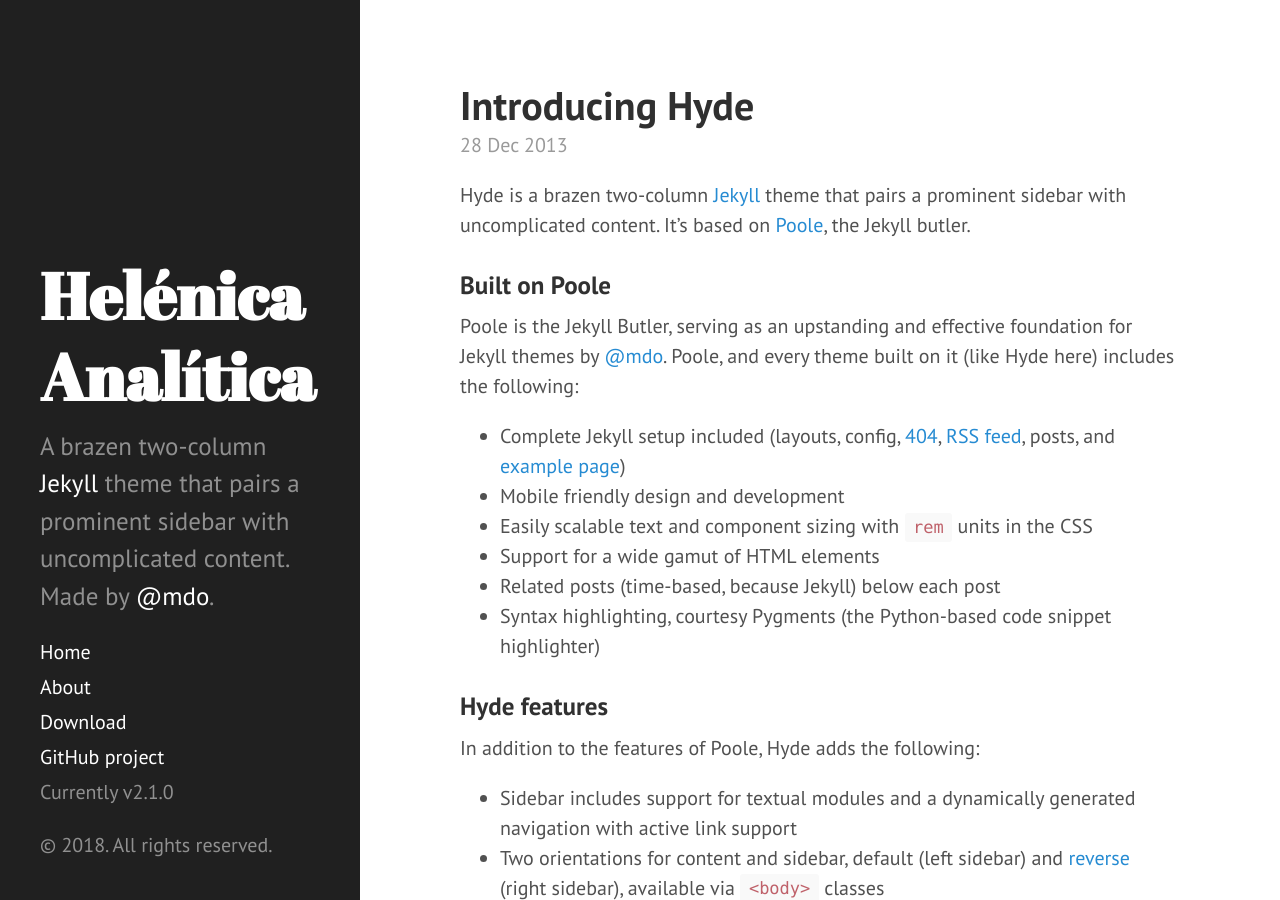
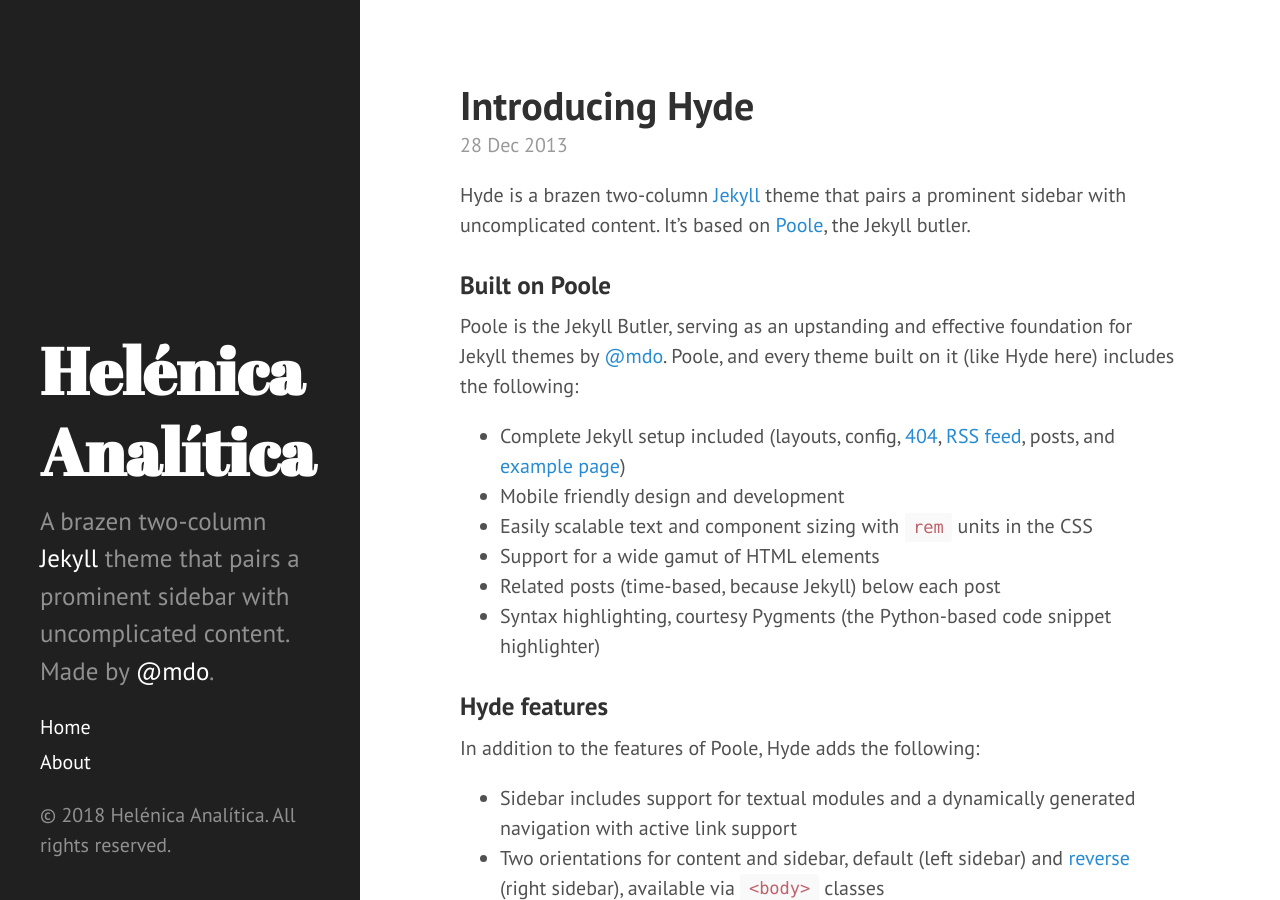
Before and after one commit to nestorbenavidez/helenicaanalitica.site, a Jekyll site: the page built from index.html, in a window 1280 px wide and 900 px high. Built offline with Jekyll 4.4.1, drawn with Linux system fonts in a browser that asks for light colours; Markdown is read by kramdown in place of the engine named in the settings; the list of posts is cut into pages by our own code.

```diff
--- a/_includes/sidebar.html
+++ b/_includes/sidebar.html
@@ -26,11 +26,9 @@
         {% endif %}
       {% endfor %}
 
-      <a class="sidebar-nav-item" href="{{ site.github.repo }}/archive/v{{ site.version }}.zip">Download</a>
-      <a class="sidebar-nav-item" href="{{ site.github.repo }}">GitHub project</a>
-      <span class="sidebar-nav-item">Currently v{{ site.version }}</span>
+
     </nav>
 
-    <p>&copy; {{ site.time | date: '%Y' }}. All rights reserved.</p>
+    <p>&copy; {{ site.time | date: '%Y' }} Helénica Analítica. All rights reserved.</p>
   </div>
 </div>
```
Also changed, not shown: about.md (+1 -1 lines).
